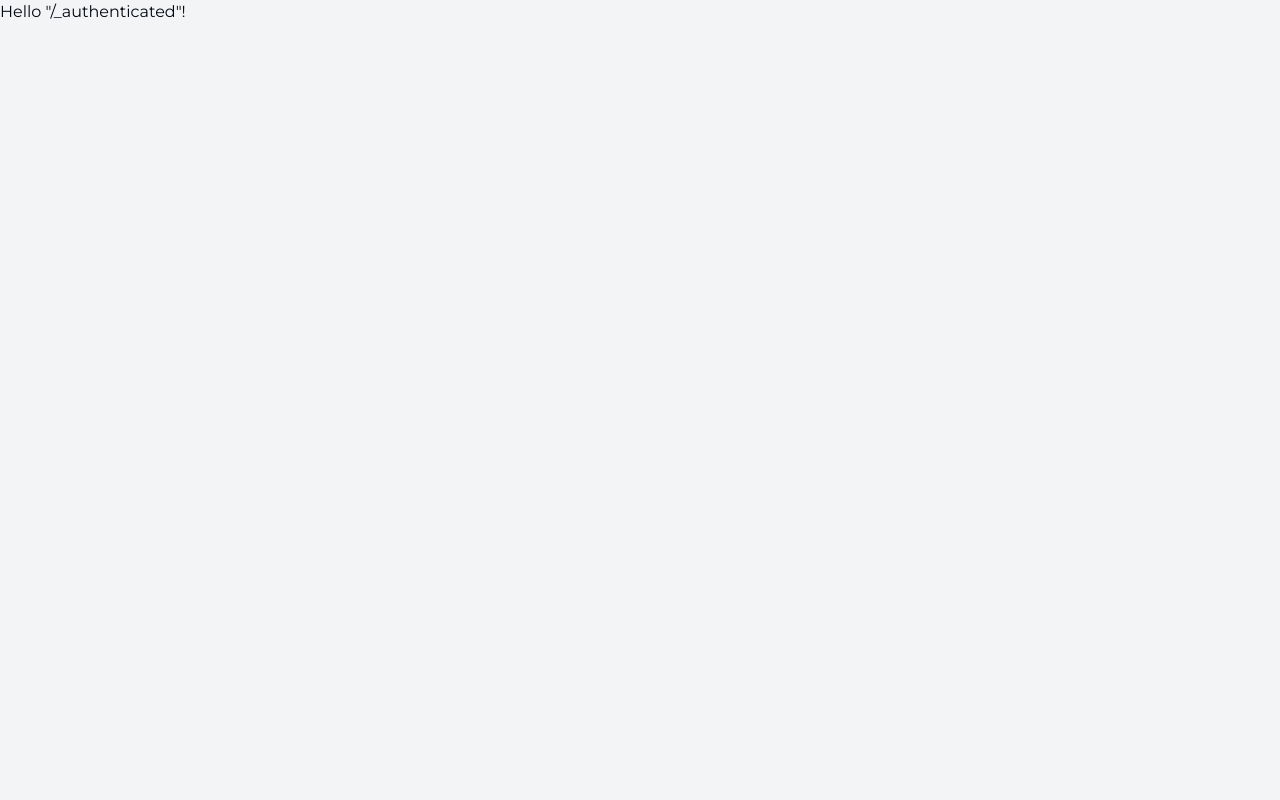
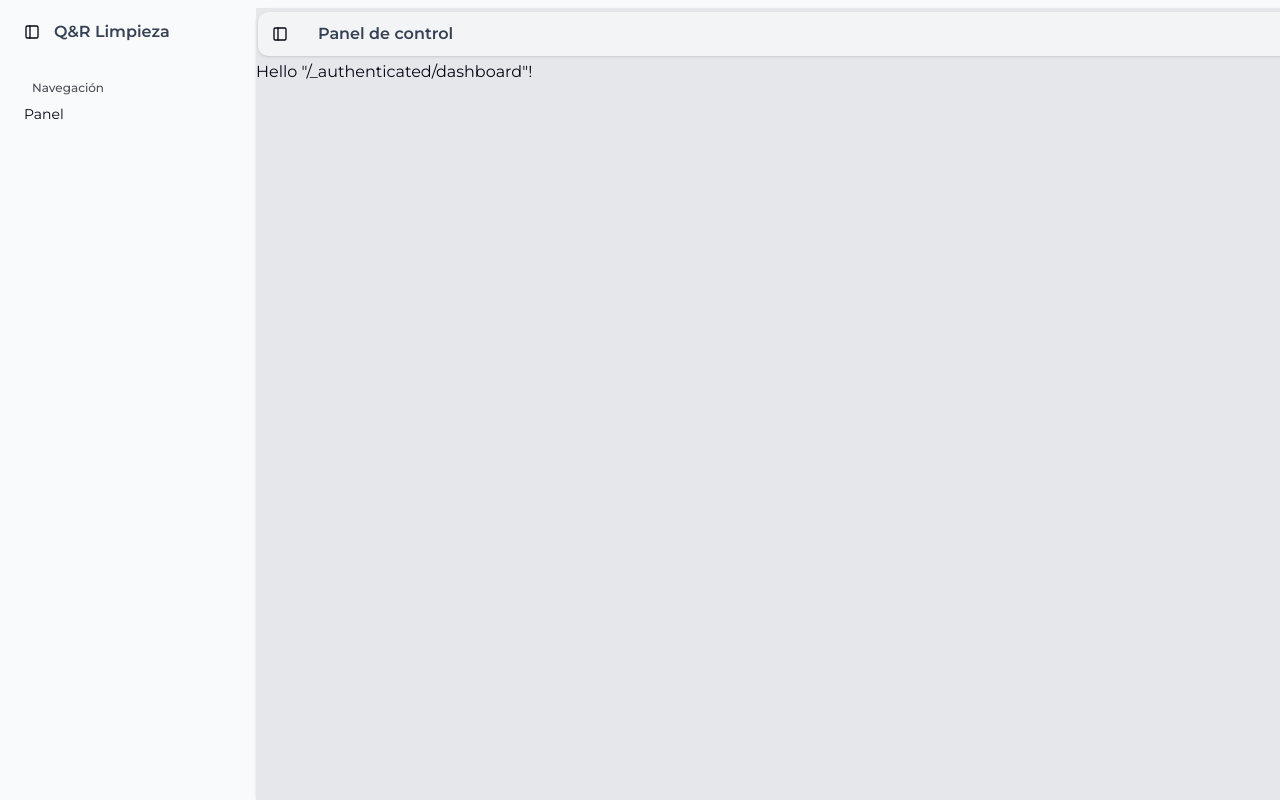
Before and after one commit to VladWithCode/qrcatalog, a React (Vite) app in the folder frontend/: page /dashboard in a window 1280 px wide. Built offline with nearby package versions, Linux system fonts and the light colour scheme.

Commit message:
chore: add dashboards layout components

```diff
--- /dev/null
+++ b/frontend/src/components/dashboard/header.tsx
@@ -0,0 +1,14 @@
+import { SidebarTrigger } from "../ui/sidebar";
+
+export function Header() {
+    return (
+        <div className="relative z-30 w-full px-0.5 py-1">
+            <header className="flex items-center gap-6 justify-between p-2 rounded-lg shadow bg-gray-100">
+                <SidebarTrigger />
+                <h2 className="font-semibold text-gray-700 flex-1">
+                    Panel de control
+                </h2>
+            </header>
+        </div>
+    )
+}
--- /dev/null
+++ b/frontend/src/components/dashboard/sidebar.tsx
@@ -0,0 +1,44 @@
+import { Link } from "@tanstack/react-router";
+import { Sidebar, SidebarContent, SidebarFooter, SidebarGroup, SidebarGroupContent, SidebarGroupLabel, SidebarHeader, SidebarMenu, SidebarMenuItem, SidebarTrigger } from "../ui/sidebar";
+
+export function DashboardSidebar() {
+    return (
+        <Sidebar variant="inset">
+            <SidebarHeader className="flex-row items-center justify-between p-2.5">
+                <SidebarTrigger />
+                <h2 className="flex-1 font-semibold text-gray-700">Q&R Limpieza</h2>
+            </SidebarHeader>
+            <SidebarContent>
+                <SidebarGroup>
+                    <SidebarGroup>
+                        <SidebarGroupLabel>Navegación</SidebarGroupLabel>
+                        <SidebarGroupContent>
+                            <SidebarMenu>
+                                {sidebarItems.map((item) => (
+                                    <SidebarMenuItem key={item.label}>
+                                        <Link to={item.to}>{item.label}</Link>
+                                    </SidebarMenuItem>
+                                ))}
+                            </SidebarMenu>
+                        </SidebarGroupContent>
+                    </SidebarGroup>
+                </SidebarGroup>
+            </SidebarContent>
+            {/* <SidebarFooter> */}
+            {/* </SidebarFooter> */}
+        </Sidebar>
+    );
+}
+
+const sidebarItems = [
+    {
+        label: "Panel",
+        to: "/dashboard",
+    },
+    // Disabled for now
+    // content management will appear in dashboards home page
+    // {
+    //     label: "Secciones",
+    //     to: "/_authenticated/secciones",
+    // },
+];
--- a/frontend/src/routes/_authenticated/route.tsx
+++ b/frontend/src/routes/_authenticated/route.tsx
@@ -1,9 +1,23 @@
-import { createFileRoute } from '@tanstack/react-router'
+import { Header } from '@/components/dashboard/header'
+import { DashboardSidebar } from '@/components/dashboard/sidebar'
+import { PageWrapper } from '@/components/pageWrapper'
+import { SidebarInset, SidebarProvider } from '@/components/ui/sidebar'
+import { createFileRoute, Outlet } from '@tanstack/react-router'
 
 export const Route = createFileRoute('/_authenticated')({
-  component: RouteComponent,
+    component: RouteComponent,
 })
 
 function RouteComponent() {
-  return <div>Hello "/_authenticated"!</div>
+    return (
+        <SidebarProvider>
+            <DashboardSidebar />
+            <SidebarInset>
+                <PageWrapper className="grid-rows-[auto_1fr] bg-gray-200">
+                    <Header />
+                    <Outlet />
+                </PageWrapper>
+            </SidebarInset>
+        </SidebarProvider>
+    )
 }
```
